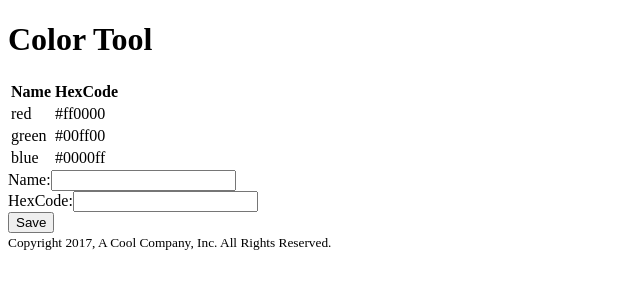
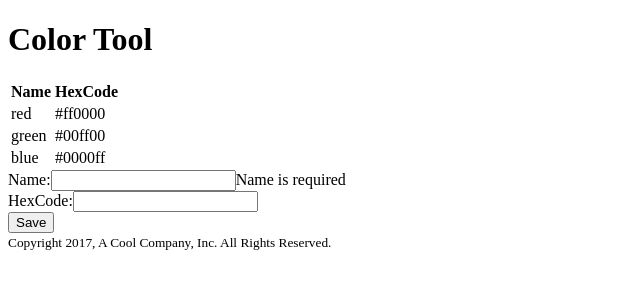
Before and after one commit to training4developers/angular_12052017, an Angular app: page / in a window 1280 px wide. Shown: the top 300 px of the page, without its empty margins (0-640 px from the left). Built offline with nearby package versions, Linux system fonts and the light colour scheme; data requests are answered from the project's data file.

Commit message:
added code demos

```diff
--- a/src/app/color-tool/components/color-home/color-home.component.html
+++ b/src/app/color-tool/components/color-home/color-home.component.html
@@ -7,6 +7,7 @@
   <div>
     <label for="name-input">Name:</label>
     <input type="text" id="name-input" formControlName="nameInput">
+    <span *ngIf="colorForm.controls.nameInput.invalid">Name is required</span>
   </div>
 
   <div>
--- a/src/app/color-tool/components/color-home/color-home.component.ts
+++ b/src/app/color-tool/components/color-home/color-home.component.ts
@@ -1,5 +1,5 @@
 import { Component, OnInit } from '@angular/core';
-import { FormGroup, FormBuilder } from '@angular/forms';
+import { FormGroup, FormBuilder, Validators } from '@angular/forms';
 
 import { Color } from '../../models/color';
 import { ColorsService } from '../../services/colors.service';
@@ -21,7 +21,7 @@ export class ColorHomeComponent implements OnInit {
   ) {
 
     this.colorForm = this.fb.group({
-      nameInput: '',
+      nameInput: [ '', Validators.required ],
       hexCodeInput: '',
     });
 
```
Also changed, not shown: src/app/color-tool/components/color-home/color-home.component.css (+14 -0 lines).
